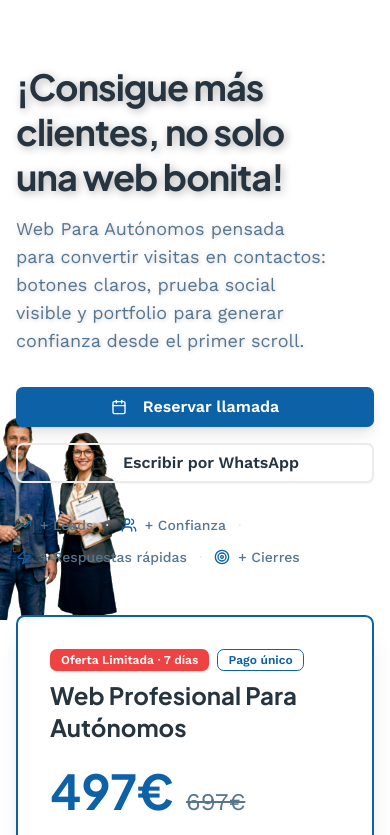
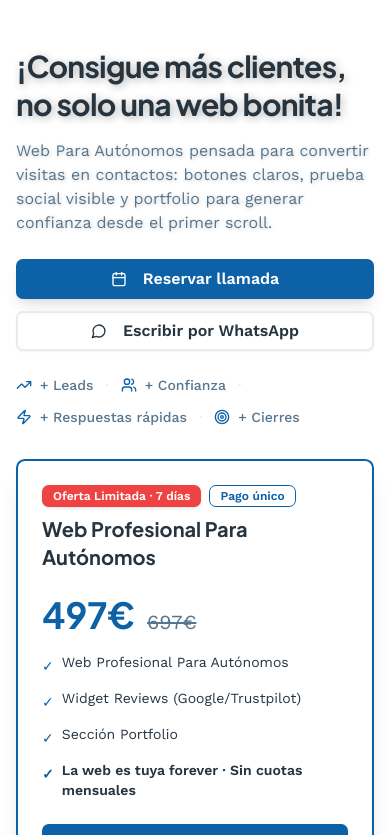
Before and after one commit to fsmartcfs-code/sg-f578bdde-0a98-4ac7-af00-b40a6d478feb-1776842642, a Next.js app: page / in a window 390 px wide. Shown: the top 835 px of the page. Built offline with nearby package versions, Linux system fonts and the light colour scheme.

Commit message:
style(hero): hide image and stack layout on mobile

```diff
--- a/src/components/Hero.tsx
+++ b/src/components/Hero.tsx
@@ -7,10 +7,10 @@ import { Calendar, MessageCircle, TrendingUp, Users, Zap, Target } from "lucide-
 
 export function Hero() {
   return (
-    <section className="relative py-16 md:py-24 lg:py-32 overflow-hidden bg-white">
-      {/* Plombier détouré centré entre titre et carte */}
-      <div className="absolute inset-0 flex items-center justify-center pointer-events-none z-[5]" style={{ transform: 'translateX(-150px) translateY(190px)' }}>
-        <div className="relative w-[600px] h-[750px] md:w-[750px] md:h-[900px] lg:w-[900px] lg:h-[1100px]">
+    <section className="relative py-12 md:py-16 lg:py-24 overflow-hidden bg-white">
+      {/* Image cachée sur mobile, visible seulement sur desktop */}
+      <div className="hidden lg:block absolute inset-0 pointer-events-none z-[5]" style={{ transform: 'translateX(-150px) translateY(190px)' }}>
+        <div className="relative w-[900px] h-[1100px] mx-auto">
           <Image
             src="/semfundo.png"
             alt="Plomero profesional"
@@ -27,26 +27,27 @@ export function Hero() {
       </div>
 
       <div className="container relative z-10">
-        <div className="grid lg:grid-cols-2 gap-12 items-center">
-          <div className="space-y-8 relative lg:-left-8 xl:-left-12">
+        {/* Layout mobile: tout en colonne */}
+        <div className="space-y-8">
+          {/* Titre et CTAs */}
+          <div className="space-y-6 lg:max-w-xl">
             <div className="space-y-4">
-              <h1 className="font-heading text-4xl md:text-5xl lg:text-6xl font-bold tracking-tight text-balance leading-tight" style={{ textShadow: '2px 2px 8px rgba(0, 0, 0, 0.3), 0 0 20px rgba(255, 255, 255, 0.8)' }}>
-                ¡Consigue más clientes,{" "}
-                <span className="relative z-10">no solo una web bonita!</span>
+              <h1 className="font-heading text-3xl md:text-4xl lg:text-5xl xl:text-6xl font-bold tracking-tight leading-tight" style={{ textShadow: '2px 2px 8px rgba(0, 0, 0, 0.3), 0 0 20px rgba(255, 255, 255, 0.8)' }}>
+                ¡Consigue más clientes, no solo una web bonita!
               </h1>
-              <p className="text-lg md:text-xl text-muted-foreground text-balance max-w-2xl" style={{ textShadow: '1px 1px 4px rgba(0, 0, 0, 0.2), 0 0 10px rgba(255, 255, 255, 0.6)' }}>
+              <p className="text-base md:text-lg lg:text-xl text-muted-foreground max-w-2xl" style={{ textShadow: '1px 1px 4px rgba(0, 0, 0, 0.2), 0 0 10px rgba(255, 255, 255, 0.6)' }}>
                 Web Para Autónomos pensada para convertir visitas en contactos: botones claros, prueba social visible y portfolio para generar confianza desde el primer scroll.
               </p>
             </div>
 
-            <div className="flex flex-col sm:flex-row gap-4">
-              <Button size="lg" className="text-base font-semibold shadow-lg hover:shadow-xl transition-shadow" asChild>
+            <div className="flex flex-col sm:flex-row gap-3">
+              <Button size="lg" className="text-base font-semibold shadow-lg hover:shadow-xl transition-shadow w-full sm:w-auto" asChild>
                 <Link href="https://calendly.com/webparaautonomos" target="_blank">
                   <Calendar className="mr-2 h-5 w-5" />
                   Reservar llamada
                 </Link>
               </Button>
-              <Button size="lg" variant="outline" className="text-base font-semibold border-2 shadow-sm hover:shadow-md transition-shadow" asChild>
+              <Button size="lg" variant="outline" className="text-base font-semibold border-2 shadow-sm hover:shadow-md transition-shadow w-full sm:w-auto" asChild>
                 <Link href="https://wa.me/34600000000" target="_blank">
                   <MessageCircle className="mr-2 h-5 w-5" />
                   Escribir por WhatsApp
@@ -77,8 +78,9 @@ export function Hero() {
             </div>
           </div>
 
-          <div className="lg:pl-8">
-            <Card className="p-8 space-y-6 border-2 border-primary shadow-xl hover:shadow-2xl transition-shadow bg-background/95 backdrop-blur-sm">
+          {/* Carte de prix - en bas sur mobile, à droite sur desktop */}
+          <div className="lg:absolute lg:right-8 lg:top-1/2 lg:-translate-y-1/2 lg:w-[420px]">
+            <Card className="p-6 md:p-8 space-y-6 border-2 border-primary shadow-xl hover:shadow-2xl transition-shadow bg-background/95 backdrop-blur-sm">
               <div className="space-y-2">
                 <div className="flex gap-2 flex-wrap">
                   <Badge className="bg-destructive hover:bg-destructive text-destructive-foreground font-semibold">
@@ -88,18 +90,18 @@ export function Hero() {
                     Pago único
                   </Badge>
                 </div>
-                <h3 className="font-heading text-2xl md:text-3xl font-bold">
+                <h3 className="font-heading text-xl md:text-2xl lg:text-3xl font-bold">
                   Web Profesional Para Autónomos
                 </h3>
               </div>
 
               <div className="space-y-4">
                 <div className="flex items-baseline gap-3">
-                  <span className="text-5xl font-heading font-bold text-primary">497€</span>
-                  <span className="text-2xl text-muted-foreground line-through">697€</span>
+                  <span className="text-4xl md:text-5xl font-heading font-bold text-primary">497€</span>
+                  <span className="text-xl md:text-2xl text-muted-foreground line-through">697€</span>
                 </div>
 
-                <ul className="space-y-3 text-base">
+                <ul className="space-y-3 text-sm md:text-base">
                   <li className="flex items-start gap-2">
                     <span className="text-primary mt-1">✓</span>
                     <span>Web Profesional Para Autónomos</span>
```
